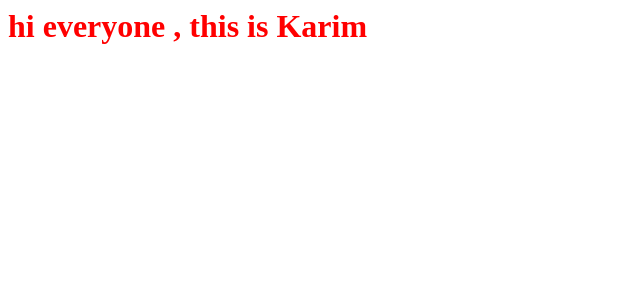
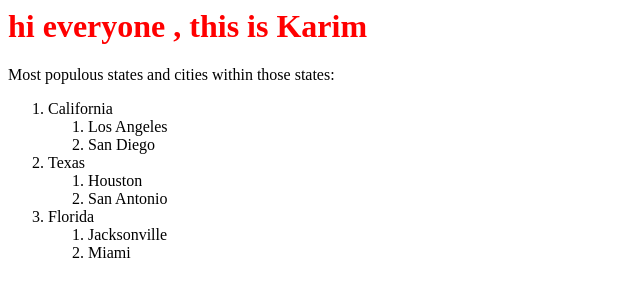
Before and after one commit to KarimAhmedus/WEB-APP, a plain HTML site: page index.html in a window 1280 px wide. Shown: the whole page, without its empty margins (0-640 px from the left). Drawn offline with Linux system fonts and the light colour scheme.

Commit message:
Update index.html

```diff
--- a/index.html
+++ b/index.html
@@ -13,5 +13,27 @@ color:red;
 <h1>
 hi everyone , this is Karim
 </h1>
+
+  <p>Most populous states and cities within those states:</p>
+<ol>
+     <li>California
+          <ol>
+             <li>Los Angeles</li>
+             <li>San Diego</li>
+          </ol>
+     </li>
+     <li>Texas
+          <ol>
+             <li>Houston</li>
+             <li>San Antonio</li>
+          </ol>
+     </li>
+     <li>Florida
+          <ol>
+             <li>Jacksonville</li>
+             <li>Miami</li>
+          </ol>
+     </li>
+</ol>
 </body>
 </html>
```
